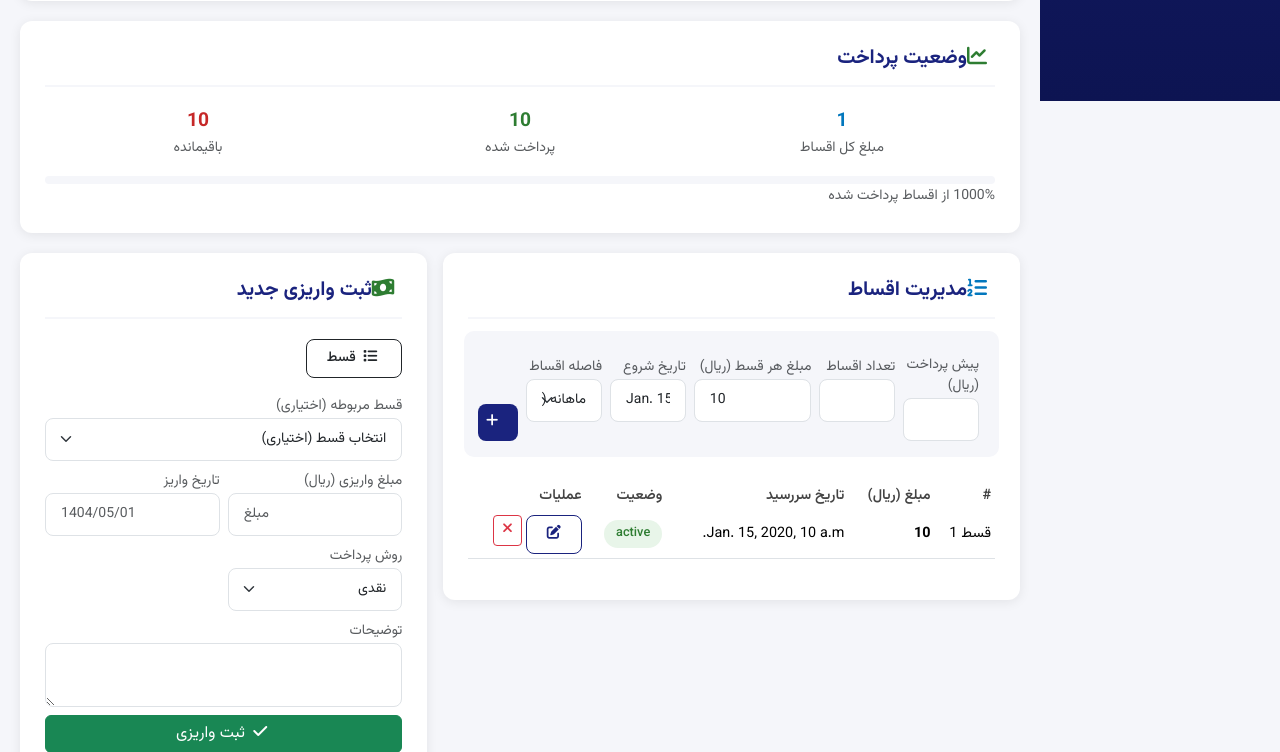
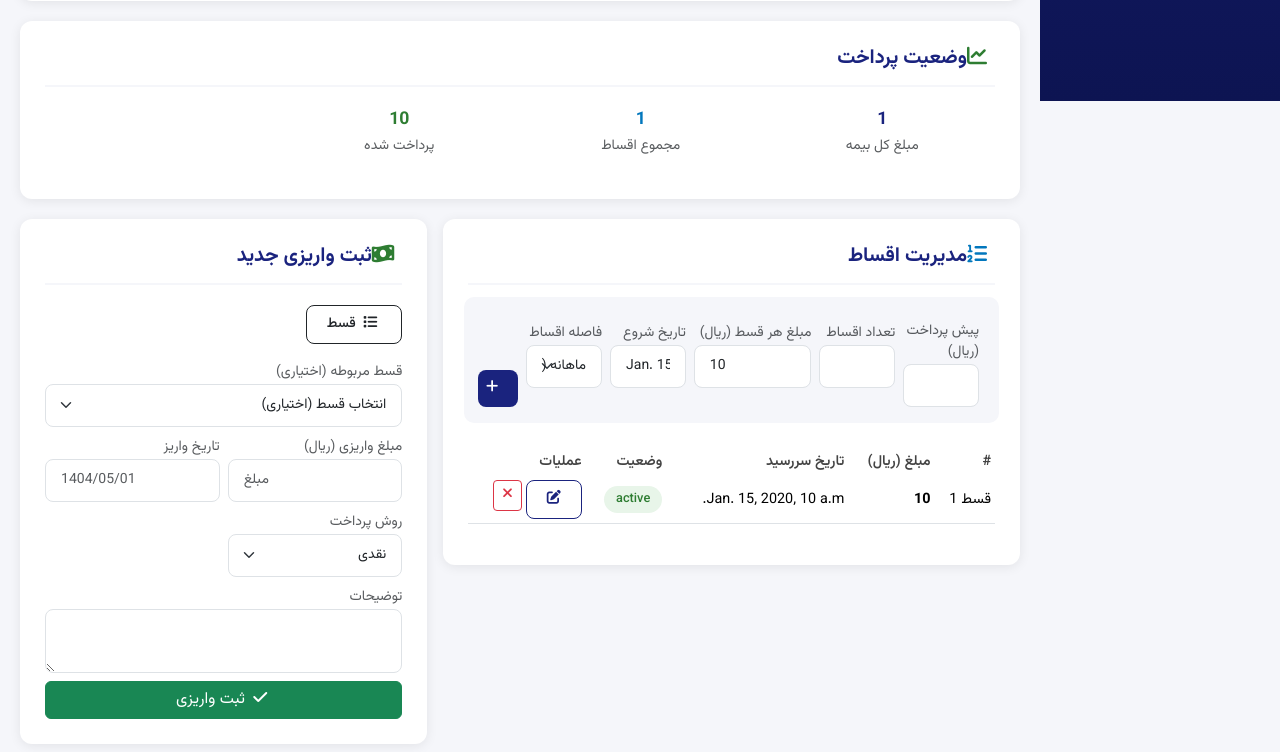
Before and after one commit to persiansun/insurance-accounting, a Django app: template policies/templates/policies/policy_detail.html in a window 1280 px wide. Shown: the part 699-1451 px from the top of the page. Run offline with Django 5.2, Linux system fonts and the light colour scheme; tables that the repository leaves empty hold one stand-in row (values such as "Sample post"); the template is opened without the code that fills it: values that come from a table or form of the project are taken from there, most other values are stand-ins (such as "Sample title", 1, 10 or a date in 2020); data that the repository does not hold is empty.

Commit message:
Fix payment progress to show total insurance amount + breakdown

```diff
--- a/policies/templates/policies/policy_detail.html
+++ b/policies/templates/policies/policy_detail.html
@@ -159,33 +159,31 @@
     <div class="card-header-custom">
         <h5><i class="fas fa-chart-line ms-2" style="color: var(--success);"></i>وضعیت پرداخت</h5>
     </div>
-    {% with total=total_installment_amount %}
-    {% if total > 0 %}
-        {% with percent=paid_amount|floatformat:0 %}
+    {% with grand_total=policy.total_with_tax|default:0 dp=policy.down_payment|default:0 %}
+    {% if grand_total > 0 %}
         <div class="row g-3 text-center mb-3">
-            <div class="col-4">
-                <div class="fw-bold" style="color: var(--info); font-size: 1.2rem;">{{ total|intcomma }}</div>
-                <small class="text-muted">مبلغ کل اقساط</small>
+            <div class="col-3">
+                <div class="fw-bold" style="color: var(--primary); font-size: 1.1rem;">{{ grand_total|intcomma }}</div>
+                <small class="text-muted">مبلغ کل بیمه</small>
             </div>
-            <div class="col-4">
-                <div class="fw-bold" style="color: var(--success); font-size: 1.2rem;">{{ paid_amount|intcomma }}</div>
+            {% if dp > 0 %}
+            <div class="col-3">
+                <div class="fw-bold" style="color: #e65100; font-size: 1.1rem;">
+                    {{ dp|intcomma }}
+                    {% if policy.down_payment_paid %}<i class="fas fa-check-circle" style="color: var(--success); font-size: 0.8rem;"></i>{% endif %}
+                </div>
+                <small class="text-muted">پیش پرداخت</small>
+            </div>
+            {% endif %}
+            <div class="col-3">
+                <div class="fw-bold" style="color: var(--info); font-size: 1.1rem;">{{ total_installment_amount|intcomma }}</div>
+                <small class="text-muted">مجموع اقساط</small>
+            </div>
+            <div class="col-3">
+                <div class="fw-bold" style="color: var(--success); font-size: 1.1rem;">{{ paid_amount|intcomma }}</div>
                 <small class="text-muted">پرداخت شده</small>
             </div>
-            <div class="col-4">
-                <div class="fw-bold" style="color: var(--danger); font-size: 1.2rem;">{{ remaining|intcomma }}</div>
-                <small class="text-muted">باقیمانده</small>
-            </div>
         </div>
-        {% if paid_amount and total %}
-        <div class="progress-custom mt-2">
-            <div class="progress-bar bg-success" role="progressbar"
-                 style="width: {% widthratio paid_amount total 100 %}%"
-                 aria-valuenow="{% widthratio paid_amount total 100 %}" aria-valuemin="0" aria-valuemax="100">
-            </div>
-        </div>
-        <small class="text-muted">{% widthratio paid_amount total 100 %}% از اقساط پرداخت شده</small>
-        {% endif %}
-        {% endwith %}
         {% if policy.overpayment_credit and policy.overpayment_credit > 0 %}
         <div class="mt-2 p-2 rounded" style="background: #e8f5e9; border: 1px solid #a5d6a7;">
             <small>
```
